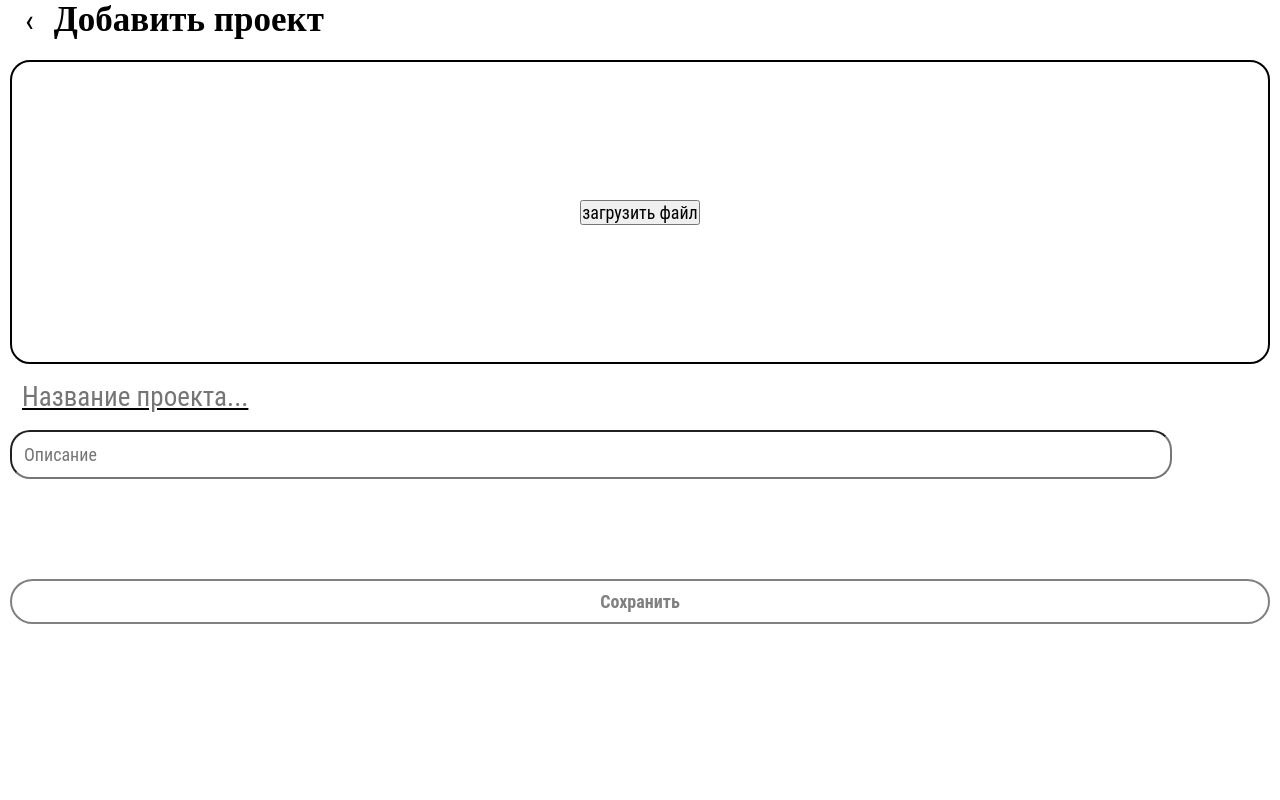
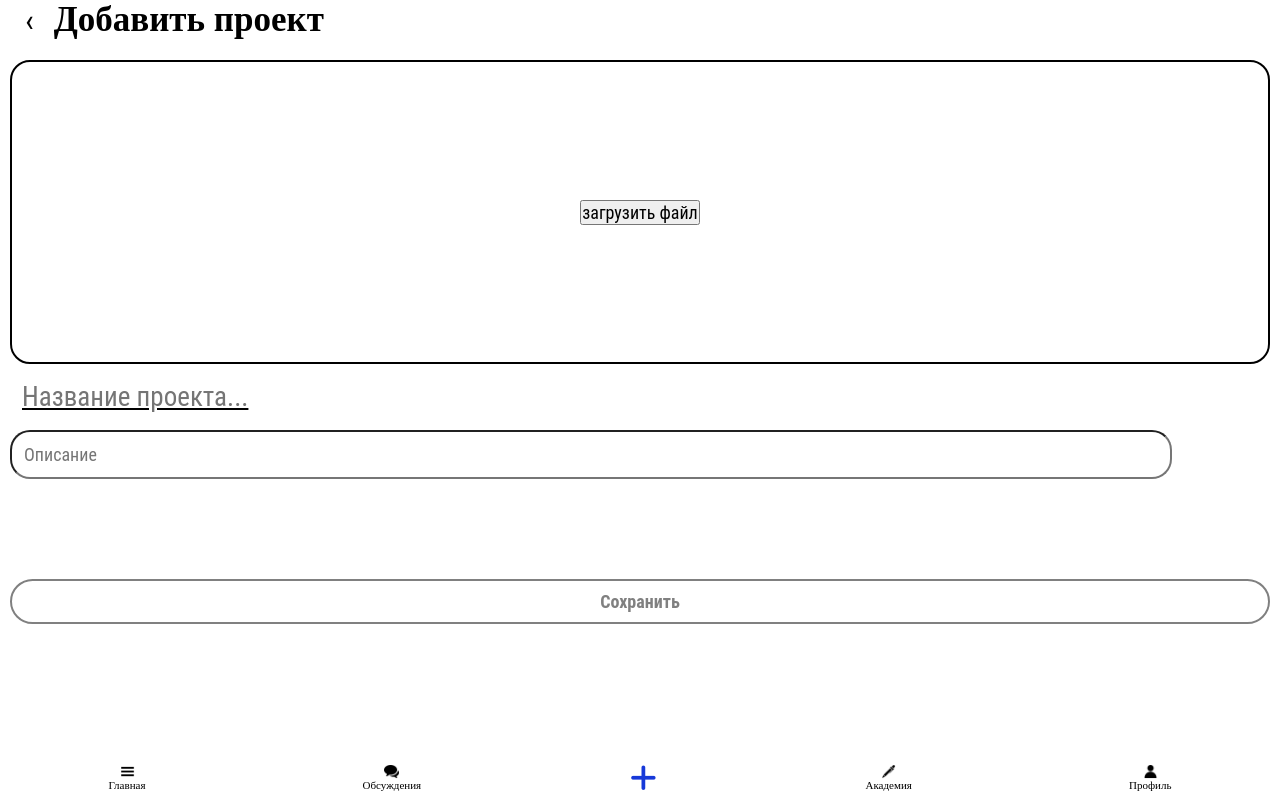
Before and after one commit to Oleg2Pi/Chain_project, a React (Create React App) app in the folder frontend_chain/: page /portfolio/1/create in a window 1280 px wide. Built offline with nearby package versions, Linux system fonts and the light colour scheme; no server answers.

Commit message:
frontend: change links in api and add footer

```diff
--- a/frontend_chain/src/api.js
+++ b/frontend_chain/src/api.js
@@ -2,7 +2,7 @@ import axios from "axios";
 
 // Создаем экземпляр axios с базовым URL
 const api = axios.create({
-    baseURL: 'http://backend:8080/api/',
+    baseURL: 'https://3527-176-108-248-218.ngrok-free.app/api/',
 });
 
 // Функция для обработки ошибок
@@ -59,6 +59,6 @@ export const fetchWorksExecutor = async (id) => {
     }
 }
 
-export const ApiGetFile = `http://backend:8080/api/files/`;
+export const ApiGetFile = `https://3527-176-108-248-218.ngrok-free.app/api/files/`;
 
 export default api;
--- a/frontend_chain/src/components/Authorization.js
+++ b/frontend_chain/src/components/Authorization.js
@@ -28,9 +28,9 @@ const Authorization = () => {
 
           if (success.ok) {
             console.log("Login success");
-            // setTimeout(() => {
-            //   navigate('/');
-            // }, 1000);
+            setTimeout(() => {
+              navigate('/');
+            }, 1000);
           } else {
             const errorMessage = await success.text(); // Получаем текст ошибки
             throw new Error(`Login failed: ${success.status} ${errorMessage} id: ${user.id}`);
--- a/frontend_chain/src/components/Footer.js
+++ b/frontend_chain/src/components/Footer.js
@@ -1,93 +1,93 @@
-// import React, { useEffect, useState } from "react";
-// import { Link, useNavigate } from "react-router-dom";
-// import layer from "../assets/icons/layers.png";
-// import message from "../assets/icons/message.png";
-// import pen from "../assets/icons/pen.png";
-// import profile from "../assets/icons/profile.png";
-// import "../styles/homePage/navigation.css";
-// import "../styles/homePage/main.css";
-// import { fetchProfile } from "../api";
+import React, { useEffect, useState } from "react";
+import { Link, useNavigate } from "react-router-dom";
+import layer from "../assets/icons/layers.png";
+import message from "../assets/icons/message.png";
+import pen from "../assets/icons/pen.png";
+import profile from "../assets/icons/profile.png";
+import "../styles/homePage/navigation.css";
+import "../styles/homePage/main.css";
+import { fetchProfile } from "../api";
 
 const Footer = () => {
-  // const [person, setPerson] = useState(null);
-  // const [isOpen, setIsOpen] = useState(false);
-  // const [MYID, setMYID] = useState(null);
-  // const navigate = useNavigate();
+  const [person, setPerson] = useState(null);
+  const [isOpen, setIsOpen] = useState(false);
+  const [MYID, setMYID] = useState(null);
+  const navigate = useNavigate();
 
-  // useEffect(() => {
-  //   const getPerson = async () => {
-  //     const myId = await fetch("http://localhost:8080/profile",
-  //       {
-  //         method: "GET"
-  //       }
-  //     );
-  //     console.log("MyId: ", myId)
+  useEffect(() => {
+    const getPerson = async () => {
+      const myId = await fetch("https://3527-176-108-248-218.ngrok-free.app/profile",
+        {
+          method: "GET"
+        }
+      );
+      console.log("MyId: ", myId)
 
-  //     if (myId == null) {
-  //       throw new Error("Вы не зарегистрированы");
-  //     }
+      if (myId == null) {
+        throw new Error("Вы не зарегистрированы");
+      }
 
-  //     setMYID(myId);
-  //     const response = await fetchProfile(myId);
-  //     setPerson(response);
-  //   };
-  //   getPerson();
-  // }, []);
+      setMYID(myId);
+      const response = await fetchProfile(myId);
+      setPerson(response);
+    };
+    getPerson();
+  }, []);
 
-  // const handleToggle = () => {
-  //   setIsOpen((prev) => !prev); // Изменение состояния
-  // };
+  const handleToggle = () => {
+    setIsOpen((prev) => !prev); // Изменение состояния
+  };
 
-  // const handleClose = () => {
-  //   setIsOpen(false);
-  // };
+  const handleClose = () => {
+    setIsOpen(false);
+  };
 
-  // const handleClickCreate = () => {
-  //   handleClose();
-  //   navigate(`/portfolio/${person.executorId}/create`);
-  // };
+  const handleClickCreate = () => {
+    handleClose();
+    navigate(`/portfolio/${person.executorId}/create`);
+  };
 
-  // return (
-  //   <main className="main">
-  //     <footer>
-  //       <nav className="destination">
-  //         <Link to="/">
-  //           <img className="icon" src={layer} alt="" />
-  //           <div className="label">Главная</div>
-  //         </Link>
-  //         <Link to="#">
-  //           <img className="icon" src={message} alt="" />
-  //           <div className="label">Обсуждения</div>
-  //         </Link>
-  //         <div
-  //           onClick={handleToggle}
-  //           className={`plus-icon ${isOpen ? "open" : ""}`}
-  //         >
-  //           <i className="fa-solid fa-plus"></i>
-  //         </div>
-  //         <Link to="#">
-  //           <img className="icon" src={pen} alt="" />
-  //           <div className="label">Академия</div>
-  //         </Link>
-  //         <Link to={`/${MYID}`}>
-  //           <img className="icon" src={profile} alt="" />
-  //           <div className="label">Профиль</div>
-  //         </Link>
-  //       </nav>
+  return (
+    <main className="main">
+      <footer>
+        <nav className="destination">
+          <Link to="/">
+            <img className="icon" src={layer} alt="" />
+            <div className="label">Главная</div>
+          </Link>
+          <Link to="#">
+            <img className="icon" src={message} alt="" />
+            <div className="label">Обсуждения</div>
+          </Link>
+          <div
+            onClick={handleToggle}
+            className={`plus-icon ${isOpen ? "open" : ""}`}
+          >
+            <i className="fa-solid fa-plus"></i>
+          </div>
+          <Link to="#">
+            <img className="icon" src={pen} alt="" />
+            <div className="label">Академия</div>
+          </Link>
+          <Link to={`/${MYID}`}>
+            <img className="icon" src={profile} alt="" />
+            <div className="label">Профиль</div>
+          </Link>
+        </nav>
 
-  //       {isOpen && <div className="overlay" onClick={handleClose} />}
+        {isOpen && <div className="overlay" onClick={handleClose} />}
 
-  //       <div className={`main-buttons-container ${isOpen ? "show" : ""}`}>
-  //         <button className="main-button" onClick={handleClose}>
-  //           Создать заказ
-  //         </button>
-  //         <button className="main-button" onClick={handleClickCreate}>
-  //           Создать проект
-  //         </button>
-  //       </div>
-  //     </footer>
-  //   </main>
-  // );
+        <div className={`main-buttons-container ${isOpen ? "show" : ""}`}>
+          <button className="main-button" onClick={handleClose}>
+            Создать заказ
+          </button>
+          <button className="main-button" onClick={handleClickCreate}>
+            Создать проект
+          </button>
+        </div>
+      </footer>
+    </main>
+  );
 };
 
 export default Footer;
```
